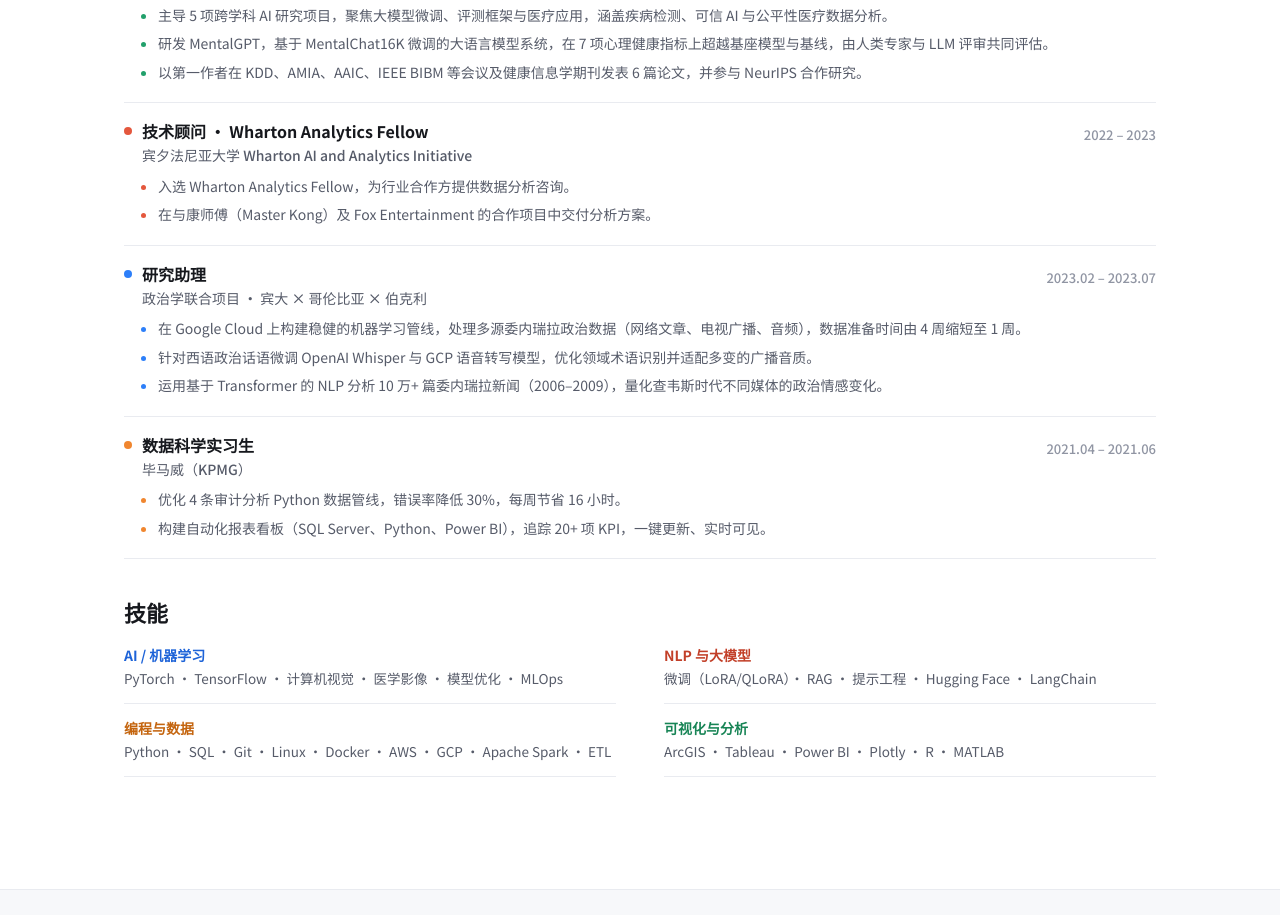
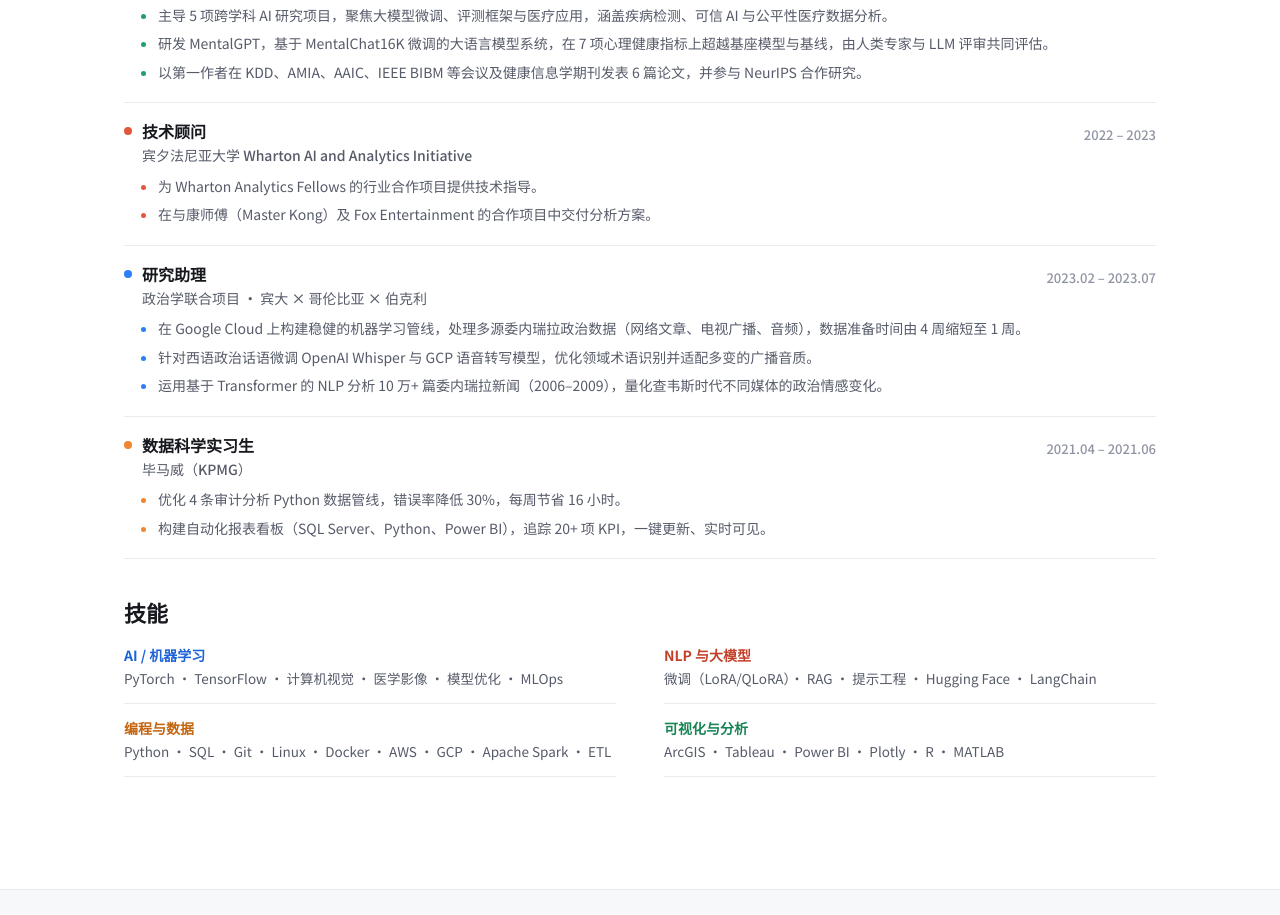
Before and after one commit to ChiaPatricia/ChiaPatricia.github.io, a plain HTML site: page zh/experience.html in a window 1280 px wide. Shown: the part 786-1701 px from the top of the page. Drawn offline with Linux system fonts and the light colour scheme; no server answers.

Commit message:
update
Co-Authored-By: Claude Fable 5 <noreply@anthropic.com>

```diff
--- a/zh/experience.html
+++ b/zh/experience.html
@@ -110,13 +110,13 @@
 
         <div class="xp" style="--xc:var(--tomato)">
           <div>
-            <h3>技术顾问 · Wharton Analytics Fellow</h3>
+            <h3>技术顾问</h3>
             <p class="org">宾夕法尼亚大学 Wharton AI and Analytics Initiative</p>
           </div>
           <span class="date">2022 – 2023</span>
           <div class="body">
             <ul>
-              <li>入选 Wharton Analytics Fellow，为行业合作方提供数据分析咨询。</li>
+              <li>为 Wharton Analytics Fellows 的行业合作项目提供技术指导。</li>
               <li>在与康师傅（Master Kong）及 Fox Entertainment 的合作项目中交付分析方案。</li>
             </ul>
           </div>
```
Also changed, not shown: experience.html (+2 -2 lines).
